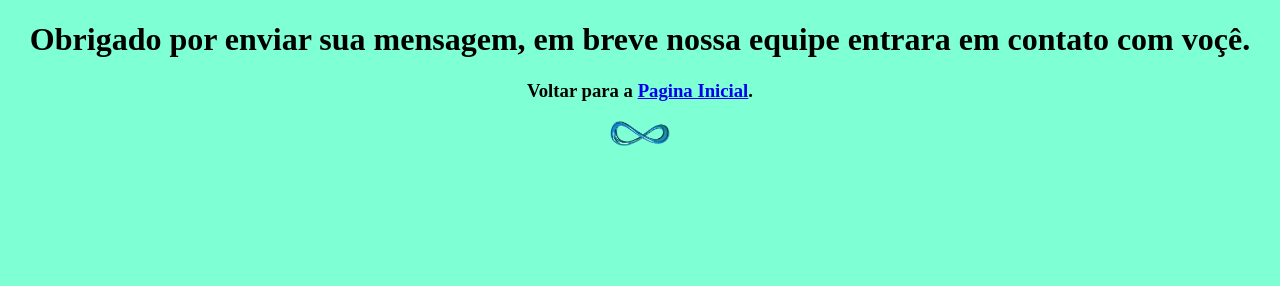
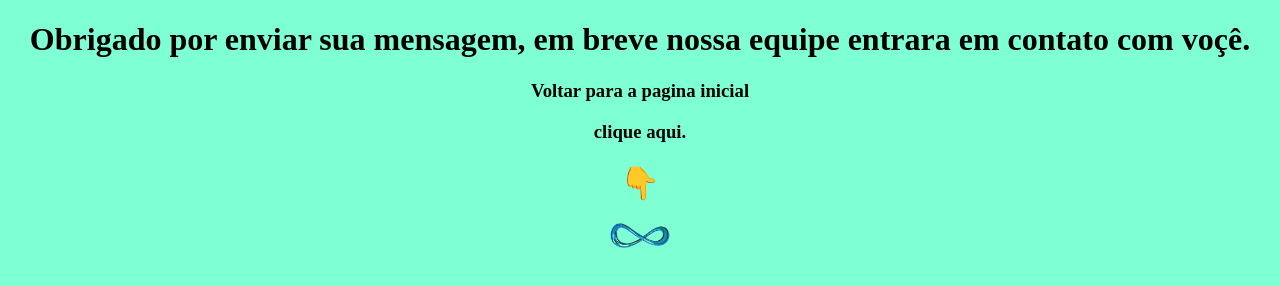
Before and after one commit to InfinityCooperative/pagina-de-agradecimento, a plain HTML site: page index.html in a window 1280 px wide. Drawn offline with Linux system fonts and the light colour scheme.

Commit message:
Update index.html

```diff
--- a/index.html
+++ b/index.html
@@ -8,7 +8,9 @@
 </head>
 <body>
     <h1>Obrigado por enviar sua mensagem, em breve nossa equipe entrara em contato com voçê.</h1>
-    <h3>Voltar para a <a href="https://infinitycooperative.github.io/Alem_de_um_status/"> Pagina Inicial</a>.</h3>
+    <h3>Voltar para a pagina inicial</h3>
+    <p><h3>clique aqui.</h3></p>
+    <p><h1>👇</h1></p>
     <img src="imagens/infinity icon.png" class="logo" >
 </body>
 </html>
```
